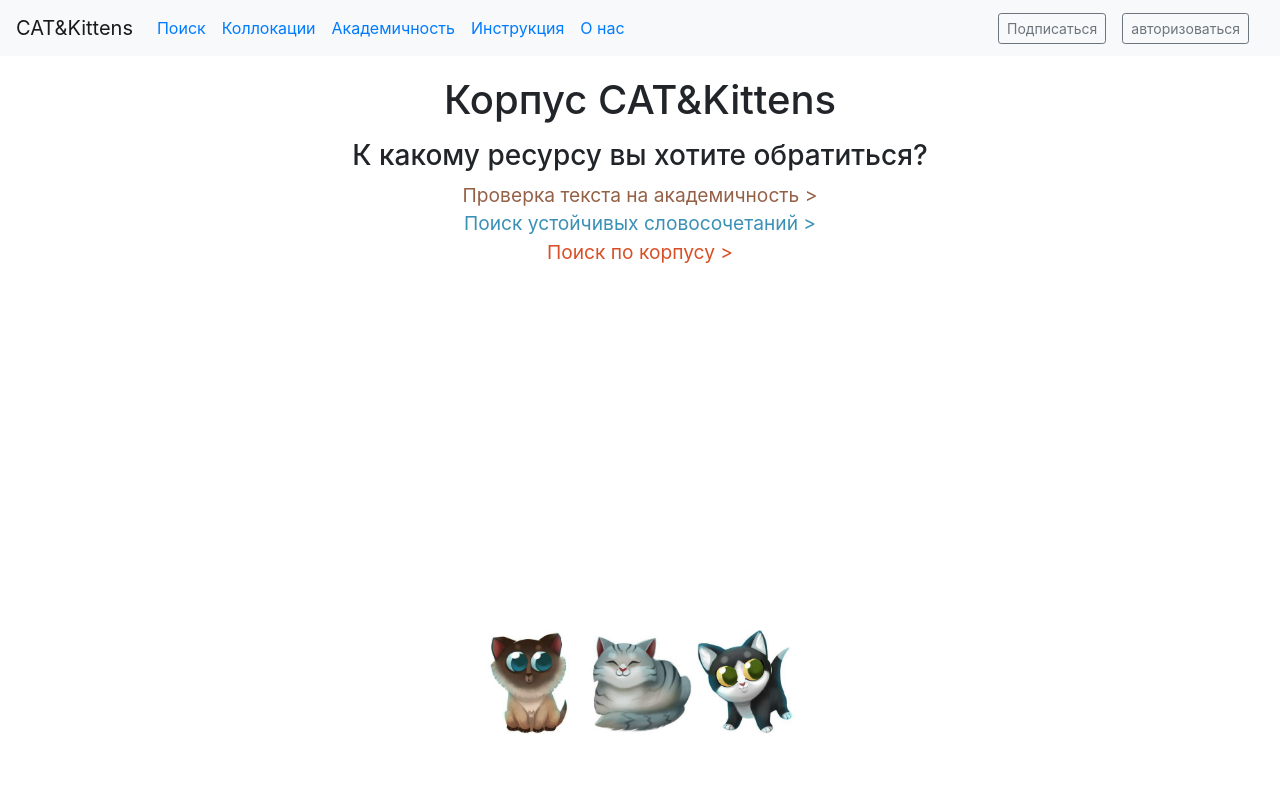
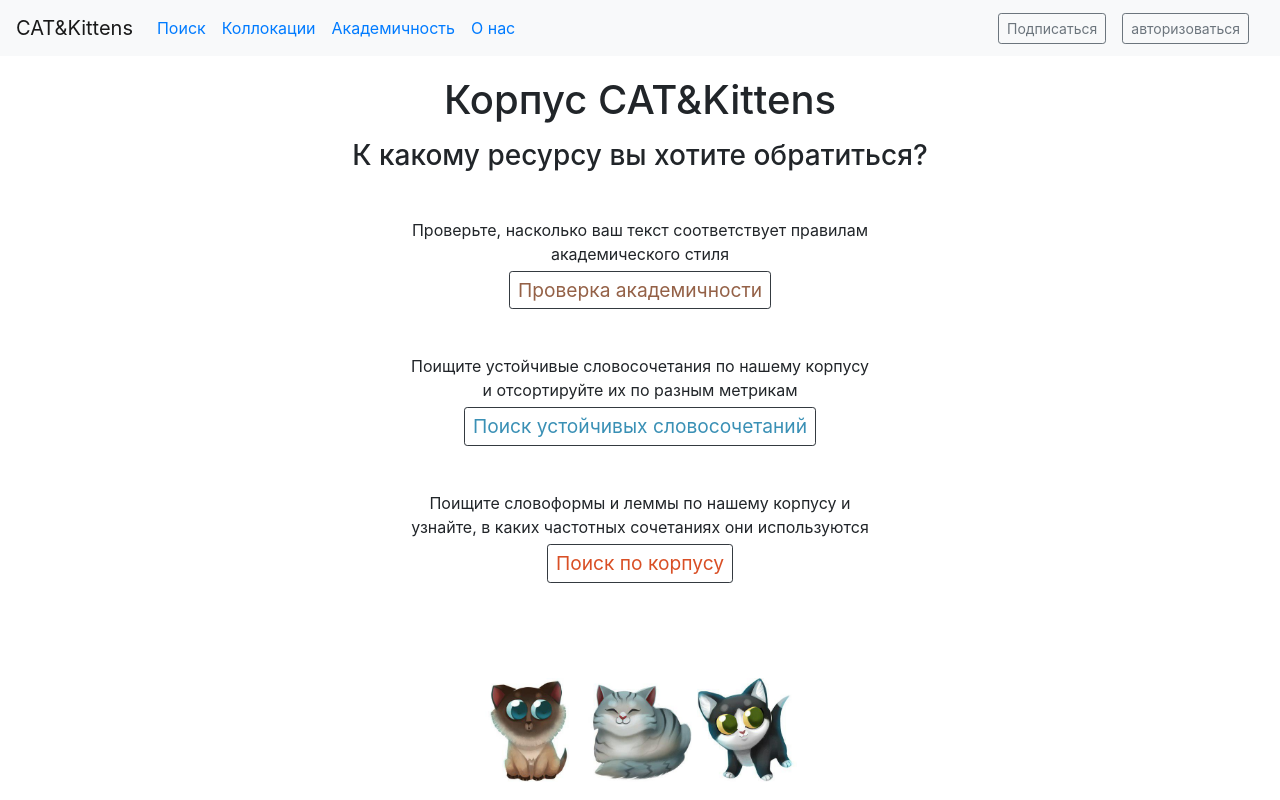
Before and after one commit to hseling/hseling-repo-cat-and-kittens, a Flask app: page /web/ in a window 1280 px wide. Run offline with Flask 2, Linux system fonts and the light colour scheme; parts of the project's set-up code (start-up, migrations or seed data) failed here and were passed over; some libraries are stand-ins or nearby versions.

Commit message:
presentation commit

```diff
--- a/hseling-lib-cat-and-kittens/hseling_lib_cat_and_kittens/duplicates.py
+++ b/hseling-lib-cat-and-kittens/hseling_lib_cat_and_kittens/duplicates.py
@@ -117,6 +117,6 @@ def check_duplicates(text):
           b = text.rfind(m.group(1))
           e = text.rfind(m.group(1)) + m.span(0)[1] - m.span(0)[0]
           right = find_space(text, b, e)
-          table.append({'beg': right[0], 'end': right[1]})
-          table.append({'beg': text.rfind(target), 'end': text.rfind(target)+len(target)})
+          table.append({'bos': right[0], 'end': right[1]})
+          table.append({'bos': text.rfind(target), 'end': text.rfind(target)+len(target)})
   return table
--- a/hseling-web-cat-and-kittens/hseling_web_cat_and_kittens/templates/base.html
+++ b/hseling-web-cat-and-kittens/hseling_web_cat_and_kittens/templates/base.html
@@ -34,9 +34,6 @@
                             <a class="nav-link" href="{{ url_for('render_upload_file') }}">Академичность</a>
                         </li>
                         <li class="nav-item">
-                            <a class="nav-link" href="#">Инструкция</a>
-                        </li>
-                        <li class="nav-item">
                             <a class="nav-link" href="{{ url_for('main') }}">О нас</a>
                         </li>
                     </ul>
--- a/hseling-web-cat-and-kittens/hseling_web_cat_and_kittens/templates/collocations.html
+++ b/hseling-web-cat-and-kittens/hseling_web_cat_and_kittens/templates/collocations.html
@@ -17,7 +17,7 @@
   <div>
     <div class="collocations-cat">
       <div class="collocations-description">
-        <p>Списки устойчивых сочетаний включают в себя словосочетания длиной от двух до шести токенов, извлечённые из
+        <p>Списки устойчивых сочетаний включают в себя словосочетания длиной двух токенов, извлечённые из
           текстов Корпуса. Для каждого сочетания посчитаны следующие метрики для определения степени его устойчивости в
           академической речи:</p>
       </div>
--- a/hseling-web-cat-and-kittens/hseling_web_cat_and_kittens/templates/index.html
+++ b/hseling-web-cat-and-kittens/hseling_web_cat_and_kittens/templates/index.html
@@ -13,9 +13,20 @@
   <main role="main" class="container">
     <h1 class="cover-heading">Корпус CAT&ampKittens</h1>
     <h3>К какому ресурсу вы хотите обратиться?</h4>
-      <a class="links check" href="{{ url_for('upload_file') }}">Проверка текста на академичность ></a><br>
-      <a class="links collocations" href="{{ url_for('collocations') }}">Поиск устойчивых словосочетаний ></a><br>
-      <a class="links search" href="{{ url_for('search') }}">Поиск по корпусу ></a><br>
+
+      <div class="section">
+        <p class="guidelines">Проверьте, насколько ваш текст соответствует правилам академического стиля</p>
+        <a role="button" class="btn btn-sm btn-outline-dark links check" href="{{ url_for('render_upload_file') }}">Проверка академичности</a>
+      </div>
+      <div class="section">
+        <p class="guidelines">Поищите устойчивые словосочетания по нашему корпусу и отсортируйте их по разным метрикам</p>
+        <a role="button" class="btn btn-sm btn-outline-dark links collocations" href="{{ url_for('collocations') }}">Поиск устойчивых словосочетаний</a>
+      </div>
+      <div class="section">
+        <p class="guidelines">Поищите словоформы и леммы по нашему корпусу и узнайте, в каких частотных сочетаниях они используются</p>
+        <a role="button" class="btn btn-sm btn-outline-dark links search" href="{{ url_for('search') }}">Поиск по корпусу</a>
+      </div>
+
   </main>
 
   <footer class="mastfoot mt-auto custom-footer">
--- a/hseling-web-cat-and-kittens/hseling_web_cat_and_kittens/templates/search.html
+++ b/hseling-web-cat-and-kittens/hseling_web_cat_and_kittens/templates/search.html
@@ -15,7 +15,7 @@
   <h1 class="mt-5">Поиск в корпусе академических текстов</h1>
   <div class="row">
     <div class="col-12">
-      <h5>Выберите предметную область:
+      <!-- <h5>Выберите предметную область:
         <div class="domain subject-field">
           <select class="form-control" name="search-domain">
             <option>Весь корпус</option>
@@ -27,7 +27,7 @@
             <option>Экономика</option>
           </select>
         </div>
-      </h5>
+      </h5> -->
     </div>
   </div>
   <div class="row">
--- a/hseling-web-cat-and-kittens/hseling_web_cat_and_kittens/templates/upload_and_spellcheck.html
+++ b/hseling-web-cat-and-kittens/hseling_web_cat_and_kittens/templates/upload_and_spellcheck.html
@@ -9,6 +9,7 @@
 <script type=text/javascript src="{{ url_for('static', filename='js/jquery-3.5.1.min.js') }}"></script>
 <script type=text/javascript src="{{ url_for('static', filename='js/jquery.form.min.js') }}"></script>
 <script type=text/javascript src="{{ url_for('static', filename='js/upload_file_and_check_spelling.js') }}"></script>
+<style> .insert-text {margin: 10px 0;} .send-text {margin-bottom: 5px;} </style>
 {% endblock %}
 
 
@@ -34,9 +35,9 @@
       Когда вы загрузите свою работу, мы предложим вам выбрать варианты исправления орфографических ошибок (если они
       будут), а затем перенаправим вас на страницу редактирования текста. Если среди вариантов исправления нет подходящего, вы сможете исправить опечатку вручную на следующем шаге.
 
-      <textarea class='form-control' id='user_text_field'></textarea>
+      <textarea class='form-control insert-text' id='user_text_field'></textarea>
 
-      <input type="button" class="btn btn-outline-primary" name="submit_text"
+      <input type="button" class="btn btn-outline-primary send-text" name="submit_text"
         value="Отправить текст"/>
       </div>
     </div>
```
Also changed, not shown: hseling-api-cat-and-kittens/hseling_api_cat_and_kittens/db_queries.py (+8 -6 lines).
